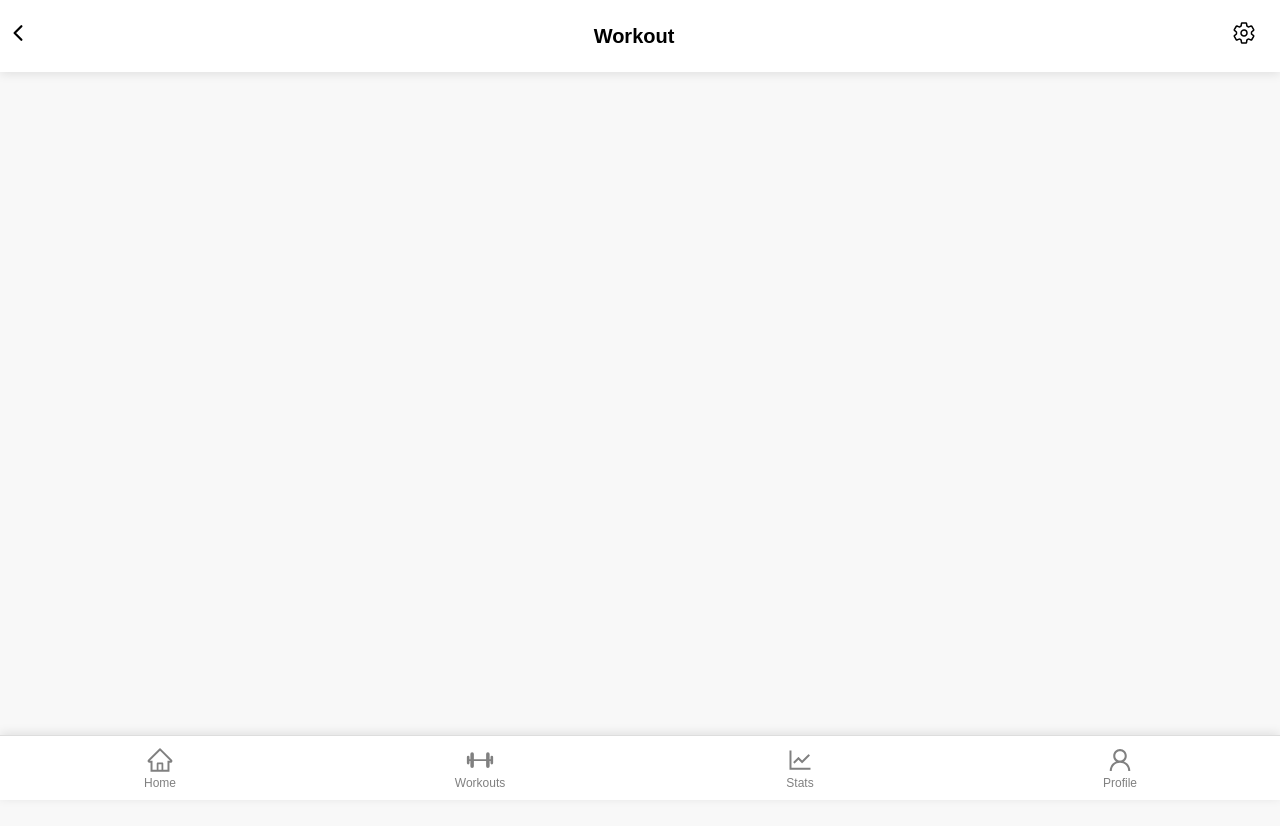
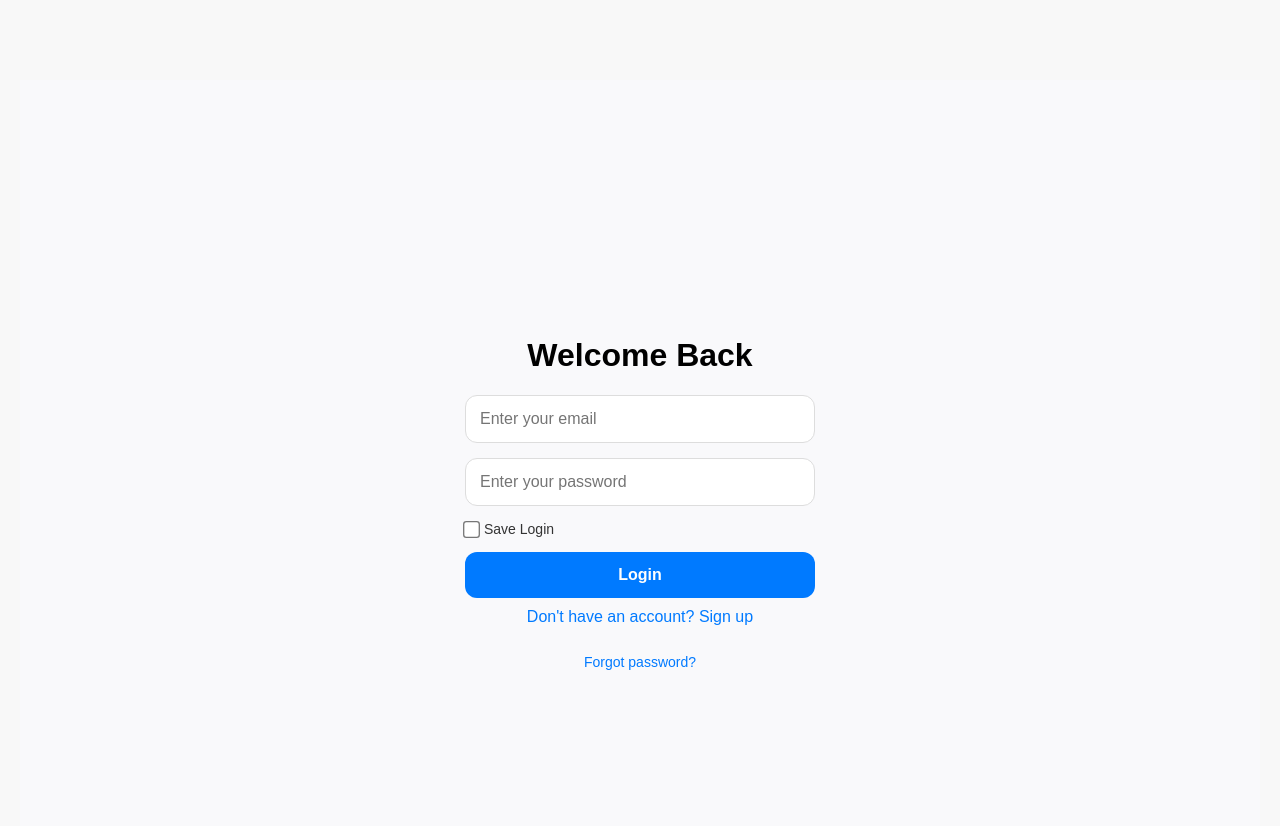
Before and after one commit to cowscreative/workout-base-app, a React (Vite) app: page /login in a window 1280 px wide. Shown: the top 826 px of the page. Built offline with nearby package versions, Linux system fonts and the light colour scheme.

Commit message:
Integrated Supabase authentication and improved Profile UI

```diff
--- a/package.json
+++ b/package.json
@@ -10,6 +10,7 @@
     "preview": "vite preview"
   },
   "dependencies": {
+    "@supabase/supabase-js": "^2.49.1",
     "framer-motion": "^12.4.10",
     "react": "^19.0.0",
     "react-circular-progressbar": "^2.2.0",
--- a/src/App.jsx
+++ b/src/App.jsx
@@ -1,21 +1,24 @@
+import { useEffect, useState } from "react";
 import { Routes, Route, useLocation, useNavigate } from "react-router-dom";
+import { supabase } from "/src/data/supabaseClient"; // Import Supabase
 import Home from "./Screens/Home";
 import Workouts from "./Screens/Workouts";
 import Stats from "./Screens/Stats";
 import Profile from "./Screens/Profile";
-import Settings from "./Screens/Settings"; // New settings page
+import Settings from "./Screens/Settings";
+import Login from "/src/Screens/Login"; // New login screen
 import BottomNav from "./UI/BottomNav";
 import { IoChevronBackOutline, IoSettingsOutline } from "react-icons/io5";
 import "/src/styles/App.css";
 
-function Header() {
+function Header({ user }) {
     const location = useLocation();
     const navigate = useNavigate();
 
     // Define pages where the back button should appear
     const showBackButton = location.pathname !== "/";
 
-    return (
+    return user ? ( // Only show header if user is logged in
         <header className="app-header">
             {/* Back Button (only if needed) */}
             {showBackButton ? (
@@ -34,23 +37,49 @@ function Header() {
                 <IoSettingsOutline />
             </button>
         </header>
-    );
+    ) : null; // Do not render the header if user is not logged in
 }
 
 function App() {
+    const [user, setUser] = useState(null);
+    const navigate = useNavigate();
+
+    useEffect(() => {
+        // Check if user is logged in
+        const checkUser = async () => {
+            const { data: { user } } = await supabase.auth.getUser();
+            setUser(user);
+            if (!user) navigate("/login"); // Redirect to login if no user
+        };
+        checkUser();
+
+        // Listen for auth state changes
+        const { data: authListener } = supabase.auth.onAuthStateChange((_event, session) => {
+            setUser(session?.user ?? null);
+        });
+
+        return () => authListener.subscription.unsubscribe();
+    }, []);
+
     return (
         <>
-            <Header />
+            <Header user={user} /> {/* Pass user to header */}
             <div className="container">
                 <Routes>
-                    <Route path="/" element={<Home />} />
-                    <Route path="/workouts" element={<Workouts />} />
-                    <Route path="/stats" element={<Stats />} />
-                    <Route path="/profile" element={<Profile />} />
-                    <Route path="/settings" element={<Settings />} />
+                    {user ? (
+                        <>
+                            <Route path="/" element={<Home />} />
+                            <Route path="/workouts" element={<Workouts />} />
+                            <Route path="/stats" element={<Stats />} />
+                            <Route path="/profile" element={<Profile />} />
+                            <Route path="/settings" element={<Settings />} />
+                        </>
+                    ) : (
+                        <Route path="*" element={<Login />} /> // Redirect all to login if not authenticated
+                    )}
                 </Routes>
             </div>
-            <BottomNav />
+            {user && <BottomNav />} {/* Hide bottom nav if not logged in */}
         </>
     );
 }
--- /dev/null
+++ b/src/Screens/Login.jsx
@@ -0,0 +1,122 @@
+import { useState, useEffect } from "react";
+import { supabase } from "/src/data/supabaseClient";
+import { useNavigate } from "react-router-dom";
+import "/src/styles/Auth.css"; // Import styles
+
+function Login() {
+    const [email, setEmail] = useState("");
+    const [password, setPassword] = useState("");
+    const [isSignUp, setIsSignUp] = useState(false);
+    const [error, setError] = useState("");
+    const [loading, setLoading] = useState(false);
+    const [message, setMessage] = useState("");
+    const [saveLogin, setSaveLogin] = useState(false);
+    const navigate = useNavigate();
+
+    useEffect(() => {
+        const savedEmail = localStorage.getItem("savedEmail");
+        const savedPassword = localStorage.getItem("savedPassword");
+        if (savedEmail && savedPassword) {
+            setEmail(savedEmail);
+            setPassword(savedPassword);
+            setSaveLogin(true);
+        }
+    }, []);
+
+    const handleAuth = async (e) => {
+        e.preventDefault();
+        setError("");
+        setMessage("");
+        setLoading(true);
+
+        try {
+            if (isSignUp) {
+                // SIGN UP
+                const { error } = await supabase.auth.signUp({ email, password });
+                if (error) throw error;
+                setMessage("Check your email to confirm your account!");
+            } else {
+                // LOGIN
+                const { error } = await supabase.auth.signInWithPassword({ email, password });
+                if (error) throw error;
+
+                if (saveLogin) {
+                    localStorage.setItem("savedEmail", email);
+                    localStorage.setItem("savedPassword", password);
+                } else {
+                    localStorage.removeItem("savedEmail");
+                    localStorage.removeItem("savedPassword");
+                }
+                navigate("/");
+            }
+        } catch (err) {
+            setError(err.message);
+        } finally {
+            setLoading(false);
+        }
+    };
+
+    const handleForgotPassword = async () => {
+        if (!email) {
+            setError("Enter your email to reset your password.");
+            return;
+        }
+        setError("");
+        setMessage("Check your email for reset instructions.");
+        await supabase.auth.resetPasswordForEmail(email);
+    };
+
+    return (
+        <div className="auth-container">
+            <h1>{isSignUp ? "Create an Account" : "Welcome Back"}</h1>
+
+            {message && <p className="message">{message}</p>}
+            {error && <p className="error">{error}</p>}
+
+            <form onSubmit={handleAuth}>
+                <input
+                    type="email"
+                    placeholder="Enter your email"
+                    value={email}
+                    onChange={(e) => setEmail(e.target.value)}
+                    required
+                />
+                <input
+                    type="password"
+                    placeholder="Enter your password"
+                    value={password}
+                    onChange={(e) => setPassword(e.target.value)}
+                    required
+                />
+
+                <div className="login-options">
+                    <label>
+                        <input
+                            type="checkbox"
+                            checked={saveLogin}
+                            onChange={() => setSaveLogin(!saveLogin)}
+                        />
+                        Save Login
+                    </label>
+                </div>
+
+                <button type="submit" disabled={loading}>
+                    {loading ? "Processing..." : isSignUp ? "Sign Up" : "Login"}
+                </button>
+            </form>
+
+            <p className="toggle-auth" onClick={() => setIsSignUp(!isSignUp)}>
+                {isSignUp ? "Already have an account? Log in" : "Don't have an account? Sign up"}
+            </p>
+
+            {/* Forgot Password Link Below Signup */}
+            {!isSignUp && (
+                <p className="forgot-password" onClick={handleForgotPassword}>
+                    Forgot password?
+                </p>
+            )}
+        </div>
+    );
+}
+
+export default Login;
--- a/src/Screens/Profile.jsx
+++ b/src/Screens/Profile.jsx
@@ -1,17 +1,50 @@
+import { useEffect, useState } from "react";
 import { motion } from "framer-motion";
 import { IoSettingsOutline, IoLogOutOutline } from "react-icons/io5";
 import { FaUserEdit } from "react-icons/fa";
+import { supabase } from "/src/data/supabaseClient";
+import { useNavigate } from "react-router-dom";
 import "/src/styles/Profile.css";
 
 function Profile() {
-    // Example user data (can be fetched dynamically later)
-    const user = {
-        name: "John Doe",
-        email: "johndoe@example.com",
-        profilePicture: "https://via.placeholder.com/100", // Replace with real image
-        workoutStreak: 5, // Days in a row
-        totalWorkouts: 25,
+    const [user, setUser] = useState(null);
+    const [workoutStats, setWorkoutStats] = useState({ streak: 0, total: 0 });
+    const navigate = useNavigate();
+
+    // Fetch user data from Supabase
+    useEffect(() => {
+        const fetchUser = async () => {
+            const { data: { user } } = await supabase.auth.getUser();
+            if (!user) {
+                navigate("/login"); // Redirect to login if no user
+                return;
+            }
+            setUser(user);
+
+            // Fetch user's workout stats (adjust table name if different)
+            const { data, error } = await supabase
+                .from("workouts")
+                .select("streak, total")
+                .eq("user_id", user.id)
+                .single();
+
+            if (data) {
+                setWorkoutStats({ streak: data.streak || 0, total: data.total || 0 });
+            } else if (error) {
+                console.error("Error fetching workout stats:", error);
+            }
+        };
+
+        fetchUser();
+    }, [navigate]);
+
+    // Logout function
+    const handleLogout = async () => {
+        await supabase.auth.signOut();
+        navigate("/login"); // Redirect to login page
     };
+
+    if (!user) return null; // Prevent rendering if no user is logged in
 
     return (
         <motion.div
@@ -20,7 +53,9 @@ function Profile() {
             animate={{ opacity: 1, y: 0 }}
             exit={{ opacity: 0, y: -20 }}
             transition={{ duration: 0.4, ease: "easeOut" }}
-        ><h1>Howdy {user.name}</h1>
+        >
+            <h1>Howdy {user.user_metadata?.name || "User"}</h1>
+
             {/* Profile Header */}
             <motion.header
                 className="profile-header"
@@ -29,7 +64,7 @@ function Profile() {
                 transition={{ delay: 0.2, duration: 0.5 }}
             >
                 <motion.img
-                    src={user.profilePicture}
+                    src={user.user_metadata?.avatar_url || "https://via.placeholder.com/100"}
                     alt="Profile"
                     className="profile-pic"
                     whileHover={{ scale: 1.1 }}
@@ -50,7 +85,7 @@ function Profile() {
                     whileHover={{ scale: 1.05 }}
                     whileTap={{ scale: 0.95 }}
                 >
-                    <h2>{user.workoutStreak}</h2>
+                    <h2>{workoutStats.streak}</h2>
                     <p>Day Streak</p>
                 </motion.div>
                 <motion.div
@@ -58,7 +93,7 @@ function Profile() {
                     whileHover={{ scale: 1.05 }}
                     whileTap={{ scale: 0.95 }}
                 >
-                    <h2>{user.totalWorkouts}</h2>
+                    <h2>{workoutStats.total}</h2>
                     <p>Total Workouts</p>
                 </motion.div>
             </motion.div>
@@ -74,22 +109,17 @@ function Profile() {
                     className="profile-btn"
                     whileHover={{ scale: 1.05 }}
                     whileTap={{ scale: 0.95 }}
-                >
-                    <FaUserEdit className="action-icon" />
-                    Edit Profile
-                </motion.button>
-                <motion.button
-                    className="profile-btn"
-                    whileHover={{ scale: 1.05 }}
-                    whileTap={{ scale: 0.95 }}
+                    onClick={() => navigate("/settings")} // Navigate to settings
                 >
                     <IoSettingsOutline className="action-icon" />
                     Settings
                 </motion.button>
+
                 <motion.button
                     className="profile-btn logout"
                     whileHover={{ scale: 1.05 }}
                     whileTap={{ scale: 0.95 }}
+                    onClick={handleLogout} // Logout functionality
                 >
                     <IoLogOutOutline className="action-icon" />
                     Logout
--- /dev/null
+++ b/src/data/supabaseClient.js
@@ -0,0 +1,6 @@
+import { createClient } from "@supabase/supabase-js";
+
+const supabaseUrl = "https://nyrrdcwxikyfrindvgyq.supabase.co"; // Replace with your Supabase URL
+const supabaseAnonKey = "eyJhbGciOiJIUzI1NiIsInR5cCI6IkpXVCJ9.eyJpc3MiOiJzdXBhYmFzZSIsInJlZiI6Im55cnJkY3d4aWt5ZnJpbmR2Z3lxIiwicm9sZSI6ImFub24iLCJpYXQiOjE3NDEyMTk5MzAsImV4cCI6MjA1Njc5NTkzMH0.fkmicBrSo_rih0N7-RXFw7Gd5CmKyRxpkAO41V2z2xI"; // Replace with your Supabase anon key
+
+export const supabase = createClient(supabaseUrl, supabaseAnonKey);
--- /dev/null
+++ b/src/styles/Auth.css
@@ -0,0 +1,111 @@
+/* Container styling */
+.auth-container {
+  display: flex;
+  flex-direction: column;
+  align-items: center;
+  justify-content: center;
+  height: 100vh;
+  padding: 20px;
+  background: #f9f9fb;
+  text-align: center;
+}
+
+/* Form styles */
+form {
+  display: flex;
+  flex-direction: column;
+  gap: 15px;
+  width: 100%;
+  max-width: 350px;
+}
+
+/* Input fields */
+.auth-container input {
+  width: 100%;
+  padding: 14px;
+  font-size: 16px;
+  border-radius: 12px;
+  border: 1px solid #ddd;
+  background: white;
+  transition: all 0.3s ease;
+  box-sizing: border-box;
+}
+
+.auth-container input:focus {
+  border-color: #007aff;
+  outline: none;
+  box-shadow: 0 0 5px rgba(0, 122, 255, 0.3);
+}
+
+/* Buttons */
+.auth-container button {
+  width: 100%;
+  padding: 14px;
+  font-size: 16px;
+  font-weight: 600;
+  border-radius: 12px;
+  border: none;
+  background: #007aff;
+  color: white;
+  cursor: pointer;
+  transition: all 0.3s ease;
+}
+
+.auth-container button:hover {
+  background: #005ecb;
+}
+
+/* Login options (checkbox & text perfectly in one line) */
+.login-options {
+  display: flex;
+  align-items: center;
+  justify-content: flex-start;
+  width: 100%;
+  max-width: 350px;
+  gap: 8px;
+  white-space: nowrap; /* Prevents text from wrapping */
+}
+
+/* Checkbox styling */
+.login-options input[type="checkbox"] {
+  transform: scale(1.3); /* Slightly larger for easy tapping */
+  margin: 0;
+}
+
+/* Label styling (ensuring text stays on one line) */
+.login-options label {
+  display: flex;
+  align-items: center;
+  gap: 6px;
+  font-size: 14px;
+  cursor: pointer;
+  color: #333;
+  white-space: nowrap; /* Ensures "Save Login" stays on one line */
+}
+
+/* Forgot Password link */
+.forgot-password {
+  display: block;
+  margin-top: 12px;
+  font-size: 14px;
+  color: #007aff;
+  cursor: pointer;
+}
+
+/* Message & Error styles */
+.message {
+  color: green;
+  font-size: 14px;
+}
+
+.error {
+  color: red;
+  font-size: 14px;
+}
+
+/* Sign-up / Login toggle link */
+.toggle-auth {
+  margin-top: 10px;
+  color: #007aff;
+  cursor: pointer;
+}
```
Also changed, not shown: 1 other file (tests, documents, lock files or other folders).
